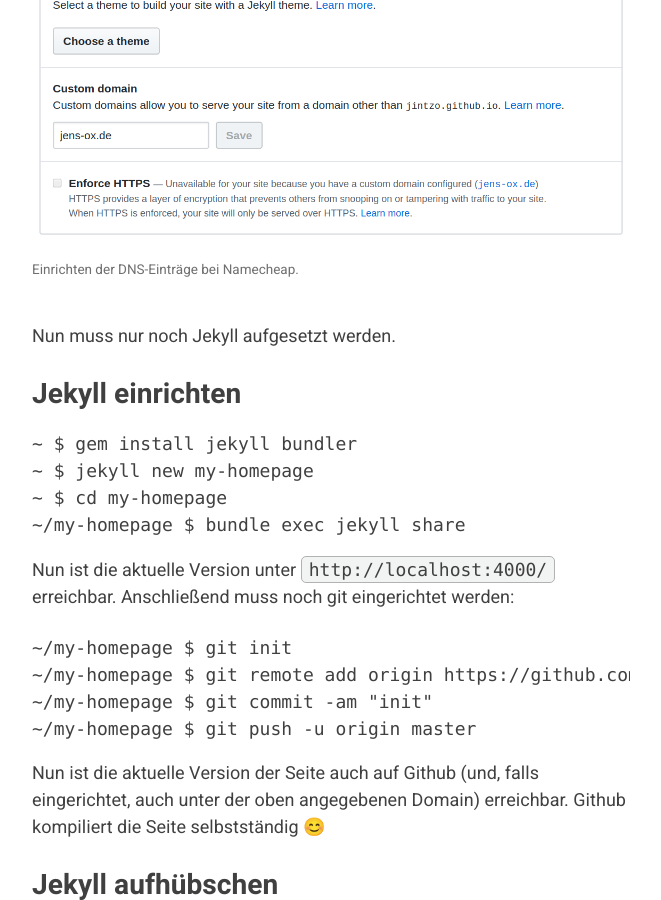
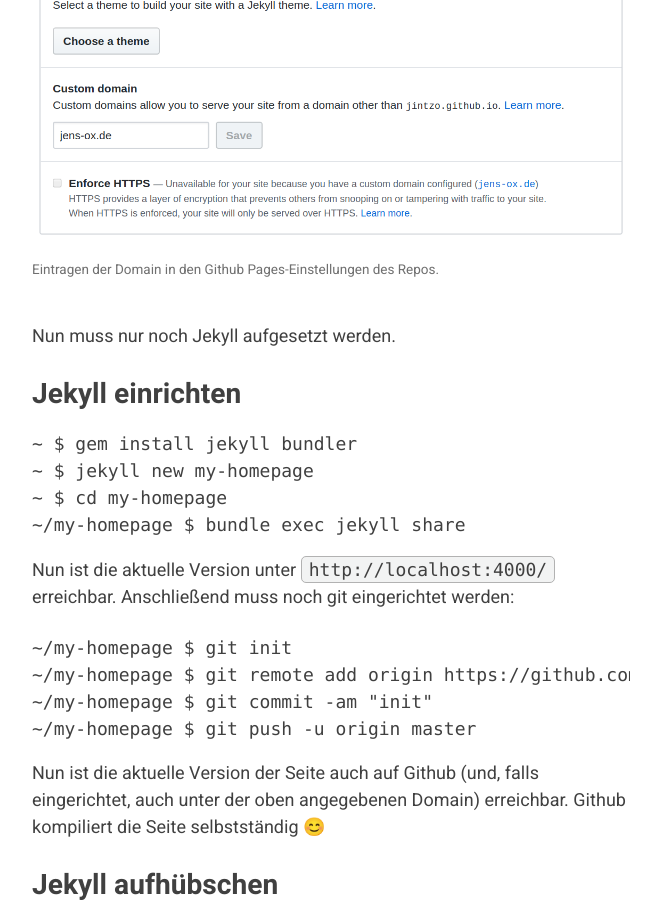
Before and after one commit to jens-ox/jens-ox.github.io, a Jekyll site: the page built from _posts/2017-12-09-Kostenlos-Webseite-einrichten.md, in a window 1280 px wide and 900 px high, scrolled down 2070 px. Shown: the whole window, without its empty margins (309-970 px from the left). Built offline with Jekyll 4.4.1, drawn with Linux system fonts in a browser that asks for light colours; emoji names are drawn with the system emoji font; some of the changed text lies outside the part shown.

Commit message:
Paar Typos korrigiert

```diff
--- a/_posts/2017-12-09-Kostenlos-Webseite-einrichten.md
+++ b/_posts/2017-12-09-Kostenlos-Webseite-einrichten.md
@@ -32,7 +32,7 @@ Falls man sich dafür entscheidet, eine Extra-Domain einzurichten, muss man noch
 
 Anschließend muss man noch die Domain in den Einstellungen des Github-Repos eintragen:
 
-{% include figure image_path="/assets/images/posts/2017-12/github-pages.png" alt="DNSEinrichten" caption="Einrichten der DNS-Einträge bei Namecheap." %}
+{% include figure image_path="/assets/images/posts/2017-12/github-pages.png" alt="Github Page einrichten" caption="Eintragen der Domain in den Github Pages-Einstellungen des Repos." %}
 
 Nun muss nur noch Jekyll aufgesetzt werden.
 
```
Also changed, not shown: other parts of _posts/2017-12-09-Kostenlos-Webseite-einrichten.md (+1 -1 lines).
